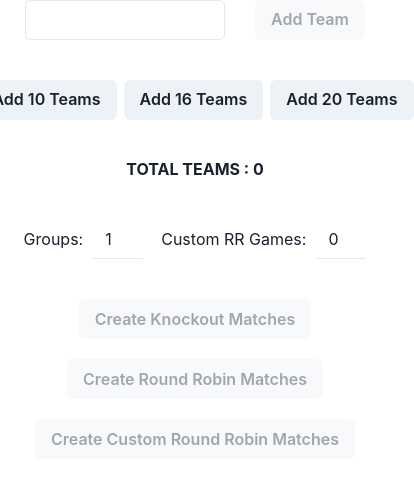
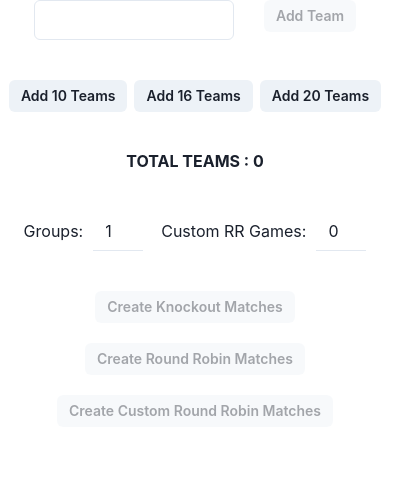
Before and after one commit to mihir254/Matches, a Next.js app: page /draws in a window 390 px wide. Shown: the top 484 px of the page, 414 px wide, since content can reach past the window. Built offline with nearby package versions, Linux system fonts and the light colour scheme.

Commit message:
Responsive error

```diff
--- a/src/pages/draws.tsx
+++ b/src/pages/draws.tsx
@@ -116,18 +116,18 @@ const Draws = () => {
         <Flex direction={"column"} gap={"40px"} width={"100%"} alignItems={"center"}>
             <Flex gap={"30px"}>
                 <Input width={"200px"} name="team" value={team} onChange={(event: ChangeEvent<HTMLInputElement>) => setTeam(event.target.value)}/>
-                <Button isDisabled={team === ""} onClick={saveTeam}>Add Team</Button>
+                <Button size={{ base: "sm", md: "md"}} isDisabled={team === ""} onClick={saveTeam}>Add Team</Button>
             </Flex>
             {teams.length === 0 && <Flex gap={"7px"}>
-                <Button onClick={() => addRandomTeams(10)}>Add 10 Teams</Button>
-                <Button onClick={() => addRandomTeams(16)}>Add 16 Teams</Button>
-                <Button onClick={() => addRandomTeams(20)}>Add 20 Teams</Button>
+                <Button size={{ base: "sm", md: "md"}} onClick={() => addRandomTeams(10)}>Add 10 Teams</Button>
+                <Button size={{ base: "sm", md: "md"}} onClick={() => addRandomTeams(16)}>Add 16 Teams</Button>
+                <Button size={{ base: "sm", md: "md"}} onClick={() => addRandomTeams(20)}>Add 20 Teams</Button>
             </Flex>}
             {teams.length > 0 && <Flex gap={"7px"} maxWidth={{base:"90%", md: "50%"}} wrap={"wrap"} justifyContent={"center"}>
                 {teams.map((team, index) => (
-                    <Button key={index} onClick={() => setTeams(prev => prev.filter(t => t !== team))}>{team} <IoIosClose/></Button>
+                    <Button size={{ base: "sm", md: "md"}} key={index} onClick={() => setTeams(prev => prev.filter(t => t !== team))}>{team} <IoIosClose/></Button>
                 ))}
-                <Button colorScheme='red' onClick={() => {setTeams([]); setgroups(1); setCustom(0); setLots([])}}>Clear</Button>
+                <Button size={{ base: "sm", md: "md"}} colorScheme='red' onClick={() => {setTeams([]); setgroups(1); setCustom(0); setLots([])}}>Clear</Button>
             </Flex>}
             <Heading size={{base: "sm", lg: "lg"}}>TOTAL TEAMS : { teams.length }</Heading>
             <Flex gap={"10px"} alignItems={"center"}>
@@ -137,9 +137,9 @@ const Draws = () => {
                 <Input variant="flushed" type='number' pl={3} width={"50px"} name="custom" value={custom} onChange={(event: ChangeEvent<HTMLInputElement>) => setCustom(Number(event.target.value))}/>
             </Flex>
             <Flex gap={"20px"} wrap={"wrap"} justifyContent={"center"}>
-                <Button isDisabled={teams.length === 0} onClick={() => setLots(createKnockoutMatches())}>Create Knockout Matches</Button>
-                <Button isDisabled={teams.length === 0} onClick={() => setLots(createRoundRobinMatches())}>Create Round Robin Matches</Button>
-                <Button isDisabled={teams.length === 0} onClick={() => setLots(createCustomRoundRobinMatches())}>Create Custom Round Robin Matches</Button>
+                <Button size={{ base: "sm", md: "md"}} isDisabled={teams.length === 0} onClick={() => setLots(createKnockoutMatches())}>Create Knockout Matches</Button>
+                <Button size={{ base: "sm", md: "md"}} isDisabled={teams.length === 0} onClick={() => setLots(createRoundRobinMatches())}>Create Round Robin Matches</Button>
+                <Button size={{ base: "sm", md: "md"}} isDisabled={teams.length === 0} onClick={() => setLots(createCustomRoundRobinMatches())}>Create Custom Round Robin Matches</Button>
             </Flex>
             {teams.length > 0 && lots && lots.length > 0 && <Flex gap={"7px"} bgColor="whitesmoke" rounded={"md"} p={{base: 5, lg: 10}} shadow={"sm"}
                 maxWidth={{base:"90%", md: "50%"}} wrap={"wrap"}>
--- a/src/pages/index.tsx
+++ b/src/pages/index.tsx
@@ -39,12 +39,12 @@ const Home = () => {
 			justifyContent={"center"} alignItems={"start"} fontSize={{ base: "10px", sm: "15px"}}>
 
 			<Flex position={"absolute"} top={0} height={"50px"}>
-				<Flex cursor={"pointer"} _hover={{ textDecoration: "underline" }} borderBottom={"2px solid steelblue"}
+				<Flex cursor={"pointer"} _hover={{ textDecoration: "underline" }} border={"2px solid steelblue"}
 					onClick={() => setPage("estimate")} bgColor={page==="estimate" ? "steelblue" : "transparent"}
 					color={page==="estimate" ? "ghostwhite" : "steelblue"} width={"50vw"} justifyContent={"center"} alignItems={"center"}>
 						<Heading size={{base: "xs", lg: "md"}} fontFamily={"monospace"}>ESTIMATE</Heading>
 				</Flex>
-				<Flex cursor={"pointer"} _hover={{ textDecoration: "underline" }} borderBottom={"2px solid steelblue"}
+				<Flex cursor={"pointer"} _hover={{ textDecoration: "underline" }} border={"2px solid steelblue"}
 					onClick={() => setPage("draws")} bgColor={page==="draws" ? "steelblue" : "transparent"}
 					color={page==="draws" ? "ghostwhite" : "steelblue"} width={"50vw"} justifyContent={"center"} alignItems={"center"}>
 						<Heading size={{base: "xs", lg: "md"}} fontFamily={"monospace"}>DRAWS</Heading>
```
